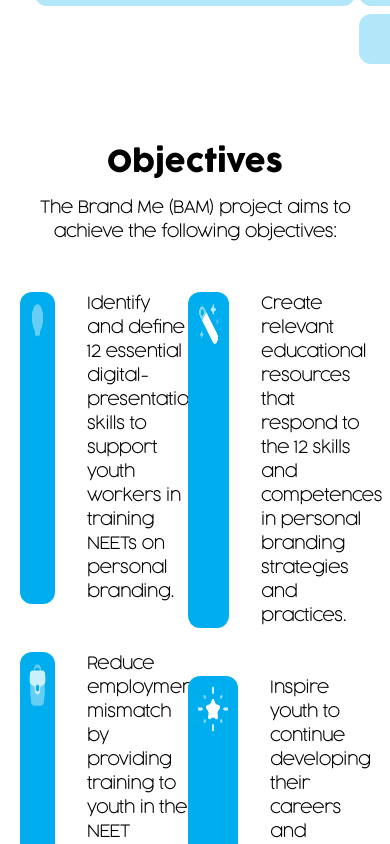
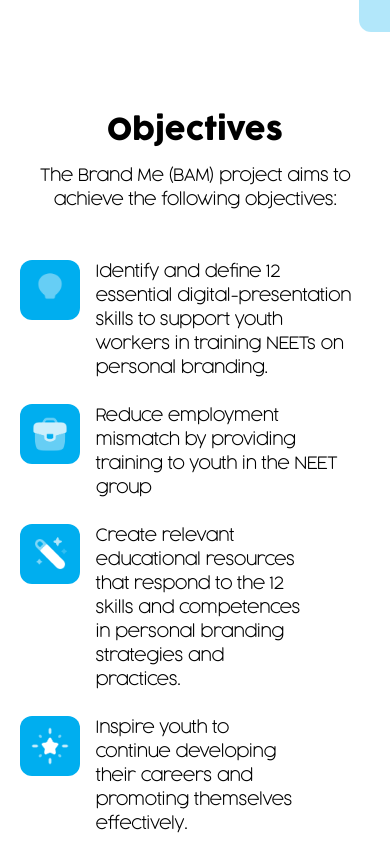
Before and after one commit to Valuegate/Brand-me, a Next.js app: page /about in a window 390 px wide. Shown: the part 1156-2000 px from the top of the page. Built offline with nearby package versions, Linux system fonts and the light colour scheme.

Commit message:
almost 90% done with the about page

```diff
--- a/src/components/about/About.tsx
+++ b/src/components/about/About.tsx
@@ -1,5 +1,4 @@
 "use client";
-
 
 import NavBar from "@/components/resuable/NavBar/NavBar";
 import Image from "next/image";
@@ -12,7 +11,7 @@ import Footer from "@/components/resuable/Footer/Footer";
 
 const AboutUsPage = () => {
   return (
-    < >
+    <>
       <div className="fixed top-0 left-0 right-0">
         <NavBar index={0} />
       </div>
@@ -21,7 +20,7 @@ const AboutUsPage = () => {
         <section className="mt-16 md:mt-6 bg-brand  border-none rounded-3xl">
           <div className="px-10 md:px-5 pt-[10rem] md:py-10 pb-[5rem]">
             <h1 className="text-4xl md:text-2xl text-white font-cocogoose ">
-              BRAND Me <br /> Mission
+              BRAND Me Mission
             </h1>
             <p className="py-6 text-white text-base font-cocogoose-light font-bold">
               The BrandMe (BAM) project is dedicated to increasing employment
@@ -33,16 +32,14 @@ const AboutUsPage = () => {
               enhance the profiles of professionals in this sector, emphasizing
               the importance of early career development and progression.
             </p>
-            <button className="">
-              <h5 className="text-brand bg-light-blue px-5 py-2 rounded-lg text-[20px] font-cocogoose">
-                Sign Up
-              </h5>
+            <button className="text-brand bg-light-blue px-5 md:w-full py-2 md:py-3 rounded-lg text-[20px] font-cocogoose">
+              Sign Up
             </button>
           </div>
         </section>
 
         <section className="mt-20">
-          <h2 className="text-center text-black font-cocogoose text-3xl">
+          <h2 className="text-center text-black font-cocogoose md:text-xl text-3xl">
             For Whom?
           </h2>
           <div className="flex pt-6 justify-center gap-1">
@@ -101,36 +98,36 @@ const AboutUsPage = () => {
             The Brand Me (BAM) project aims to achieve the following objectives:
           </p>
 
-          <div className="flex justify-center pt-12">
-            <div className="flex flex-col gap-12">
-              <div className="flex gap-8">
-                <div className="bg-light-blue rounded-xl px-2 py-2">
-                  <Image src={Bulb} alt={""} className="w-[50px] h-[50px]" />
+          <div className="flex md:flex-col justify-center mt-12 w-full">
+            <div className="flex flex-col gap-12 md:gap-6">
+              <div className="flex gap-8 md:gap-4">
+                <div className="bg-light-blue rounded-xl w-[60px] h-[60px] flex justify-center items-center">
+                  <Image src={Bulb} alt={""} className="w-[40px] h-[40px]" />
                 </div>
-                <p className="text-base font-cocogoose-light font-bold text-black  w-[60%]">
+                <p className="text-base font-cocogoose-light font-bold text-black  w-[60%] md:w-[75%]">
                   Identify and define 12 essential digital-presentation skills
                   to support youth workers in training NEETs on personal
                   branding.
                 </p>
               </div>
-              <div className="flex gap-8">
-                <div className="bg-light-blue rounded-xl px-2 py-2">
-                  <Image src={Case} alt={""} className="w-[50px] h-[50px]" />
+              <div className="flex gap-8 md:gap-4">
+                <div className="bg-light-blue rounded-xl w-[60px] h-[60px] flex justify-center items-center">
+                  <Image src={Case} alt={""} className="w-[40px] h-[40px]"  />
                 </div>
-                <p className="text-base font-cocogoose-light font-bold text-black  w-[60%]">
+                <p className="text-base font-cocogoose-light font-bold text-black md:w-[75%] w-[60%]">
                   Reduce employment mismatch by providing training to youth in
                   the NEET group
                 </p>
               </div>
             </div>
 
-            <div className="flex flex-col gap-12">
-              <div className="flex gap-8">
-                <div className="bg-light-blue rounded-xl px-2 py-2">
+            <div className="flex flex-col gap-12 md:gap-6 md:mt-6 ">
+              <div className="flex gap-8 md:gap-4">
+                <div className="bg-light-blue rounded-xl w-[60px] h-[60px] flex justify-center items-center">
                   <Image
                     src={MagicStick}
                     alt=""
-                    className="w-[50px] h-[50px]"
+                    className="w-[40px] h-[40px]"
                   />
                 </div>
                 <p className="text-base font-cocogoose-light font-bold text-black  w-[60%]">
@@ -139,9 +136,9 @@ const AboutUsPage = () => {
                   practices.
                 </p>
               </div>
-              <div className="flex gap-8">
-                <div className="bg-light-blue rounded-xl px-2 py-2">
-                  <Image src={Star} alt={""} className="w-[50px] h-[50px]" />
+              <div className="flex gap-8 md:gap-4">
+                <div className="bg-light-blue rounded-xl w-[60px] h-[60px] flex justify-center items-center">
+                  <Image src={Star} alt={""} className="w-[40px] h-[40px]" />
                 </div>
                 <p className="text-base font-cocogoose-light font-bold text-black  w-[60%]">
                   Inspire youth to continue developing their careers and
@@ -153,8 +150,8 @@ const AboutUsPage = () => {
         </section>
 
         <section className="mt-16 bg-light-blue-30 text-brand border-none rounded-3xl">
-          <div className="pl-10 py-[2rem]">
-            <h1 className="text-4xl font-cocogoose text-center">
+          <div className="pl-10 py-[2rem] md:px-5 ">
+            <h1 className="text-4xl md:text-2xl font-cocogoose text-center">
               Project Outputs
             </h1>
             <p className="text-base pt-2 font-cocogoose-light text-center">
@@ -213,9 +210,9 @@ const AboutUsPage = () => {
         </section>
 
         <section className="mt-16 bg-brand border-none rounded-3xl">
-          <div className="pl-10 py-[2rem]">
-            <h1 className="text-4xl text-white font-cocogoose text-center">
-              Project Partners <br /> of BRAND ME
+          <div className="pl-10 py-[2rem] md:px-5">
+            <h1 className="text-4xl md:text-2xl text-white font-cocogoose md:text-center">
+              Project Partners of BRAND ME
             </h1>
 
             <div className="pt-8">
@@ -225,7 +222,7 @@ const AboutUsPage = () => {
               <p className="text-base font-cocogoose-light font-bold text-white py-2">
                 Associação VR de Marketing
               </p>
-              <p className="text-base font-cocogoose-light font-bold text-white w-[70%] pb-8">
+              <p className="text-base font-cocogoose-light font-bold text-white w-[70%] md:w-full pb-8">
                 The VR Marketing Association, affiliated with Brand22
                 organization, is a creativity agency focusing on digital
                 marketing in Vila Real. Purpose: Fosters, encourages, supports,
@@ -235,7 +232,7 @@ const AboutUsPage = () => {
                 related to marketing strategy, research, learning, training, and
                 practice in marketing management.
               </p>
-              <button className="text-light-blue bg-white px-5 py-2 rounded-lg text-[20px] font-cocogoose">
+              <button className="text-light-blue bg-white px-5 md:w-full py-2 md:py-3 rounded-lg text-[20px] font-cocogoose">
                 Learn More
               </button>
             </div>
```
